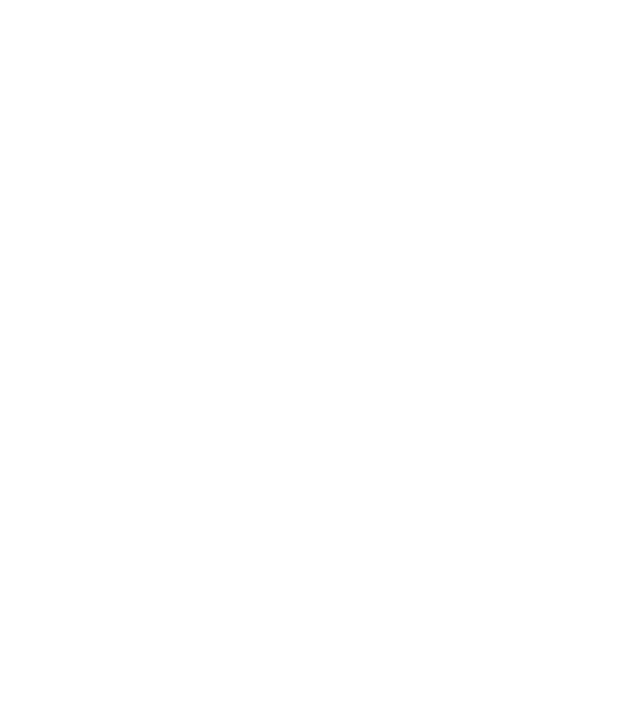
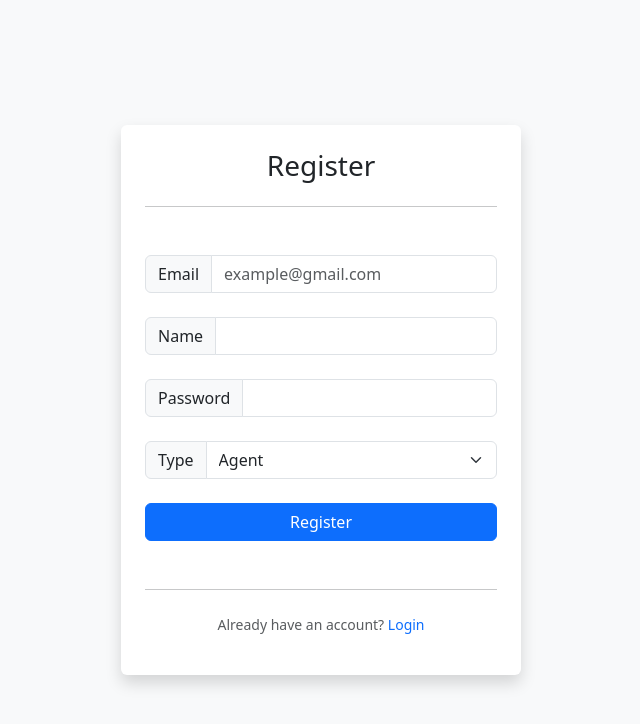
Before and after one commit to jbradlim08/Real-estate, a plain HTML site: page index.html in a window 1280 px wide. Shown: the whole page, without its empty margins (319-959 px from the left). Drawn offline with nearby package versions, Linux system fonts and the light colour scheme.

Commit message:
create register and login page

```diff
--- a/css/style.css
+++ b/css/style.css
@@ -0,0 +1,15 @@
+/*reset*/
+body{
+    font-size: 12px;
+    height: 100vh;
+    width: 100vw;
+
+    display: flex;
+    justify-content: center;
+    align-items: center;
+}
+
+.container{
+    border: 2px lightgray solid;
+    border-radius: 20px;
+}
--- a/index.html
+++ b/index.html
@@ -1,11 +1,48 @@
 <!DOCTYPE html>
 <html lang="en">
 <head>
-    <meta charset="UTF-8">
-    <meta name="viewport" content="width=device-width, initial-scale=1.0">
-    <title>Document</title>
+  <meta charset="UTF-8">
+  <meta name="viewport" content="width=device-width, initial-scale=1.0">
+  <link href="https://cdn.jsdelivr.net/npm/bootstrap@5.3.3/dist/css/bootstrap.min.css" rel="stylesheet">
+  <title>Register</title>
 </head>
-<body>
+<body class="d-flex justify-content-center align-items-center min-vh-100 bg-light">
+  <form class="bg-white p-4 rounded shadow" style="width: 100%; max-width: 400px;">
+    <h3 class="mb-3 text-center">Register</h3>
+    <hr class="my-4">
+    <br>
+    <div class="input-group mb-4">
+      <span class="input-group-text">Email</span>
+      <input type="email" class="form-control" id="email" required placeholder="example@gmail.com">
+    </div>
 
+    <div class="input-group mb-4">
+      <span class="input-group-text">Name</span>
+      <input type="text" class="form-control" id="name" required>
+    </div>
+
+    <div class="input-group mb-4">
+      <span class="input-group-text">Password</span>
+      <input type="password" class="form-control" id="password" required>
+    </div>
+
+    <div class="input-group mb-4">
+      <label class="input-group-text" for="userType">Type</label>
+      <select class="form-select" id="userType">
+        <option value="agent">Agent</option>
+        <option value="renter">Prospective Renter</option>
+      </select>
+    </div>
+    <button type="submit" class="btn btn-primary w-100">Register</button>
+
+    <br>
+    <br>
+    <hr class="my-4">
+
+    <p class="mt-3 text-center small text-muted">
+      Already have an account?
+      <a href="login.html" class="text-decoration-none">Login</a>
+    </p>
+  </form>
 </body>
 </html>
```
Also changed, not shown: login.html (added, +37 -0 lines).
